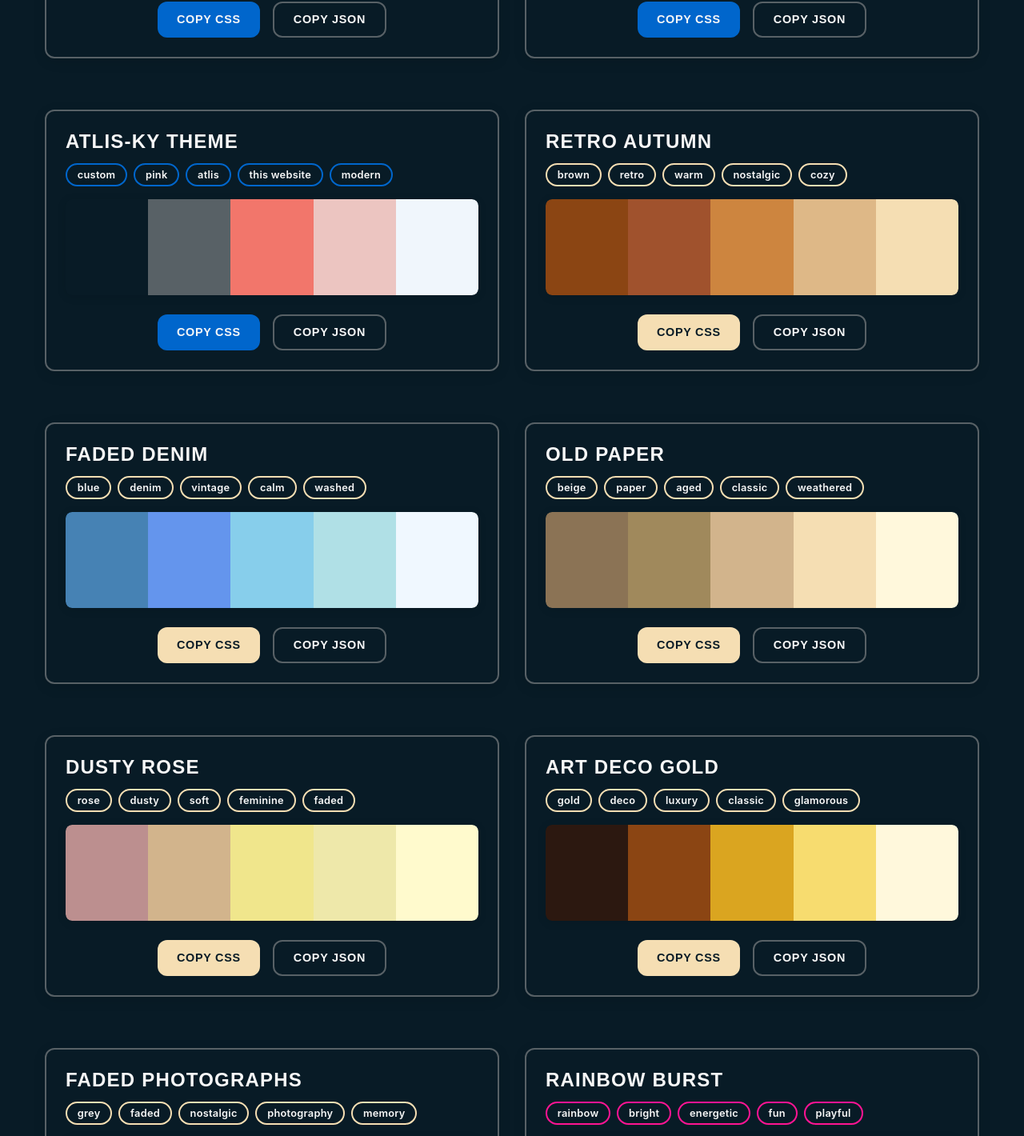
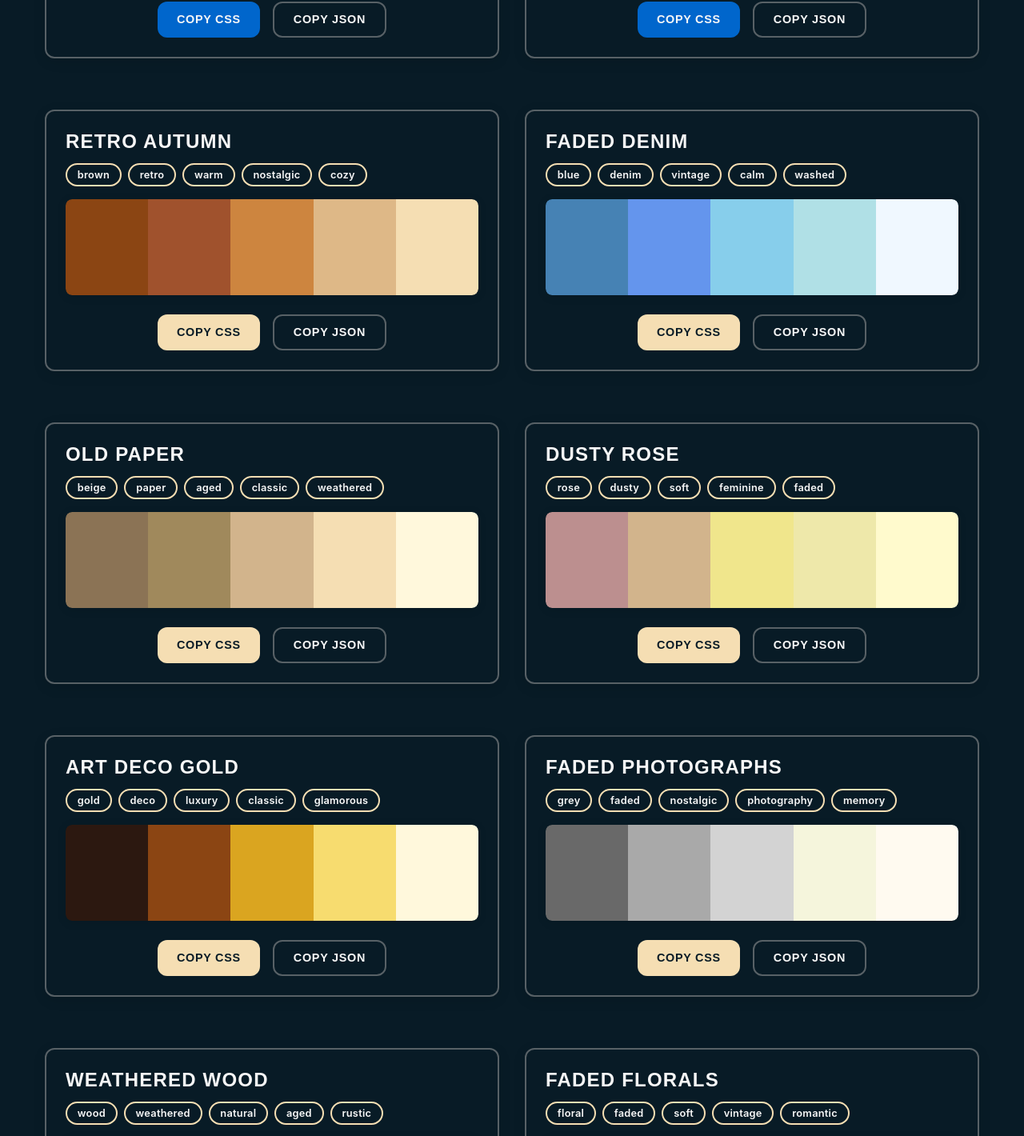
Before and after one commit to Atlis-Ky/colour-palette-tool, a React (Vite) app: page / in a window 1280 px wide. Shown: the part 5128-6548 px from the top of the page at 80% size. Built offline with nearby package versions, Linux system fonts and the light colour scheme; a web font is replaced by a local one.

Commit message:
data set updates, moved pastel dreams to correct category, added 2 new palettes to vintage and monochrome to balance the categories out a bit better

```diff
--- a/src/data/colourPalettes.js
+++ b/src/data/colourPalettes.js
@@ -112,44 +112,39 @@ const colourPalettes = {
       colours: ["#1A1A2E", "#16213E", "#E94560", "#F5F5F5", "#0F3460"],
       tags: ["dark", "tech", "modern", "bold", "futuristic"],
     },
+
     {
       id: "modern-3",
-      name: "Pastel Dreams",
-      colours: ["#FFE5E5", "#FFF0F5", "#E5F3FF", "#F0F8FF", "#F5F5DC"],
-      tags: ["pastel", "soft", "gentle", "light", "airy"],
-    },
-    {
-      id: "modern-4",
       name: "Neon Nights",
       colours: ["#FF073A", "#FF6B35", "#39FF14", "#1B9CFC", "#8E44AD"],
       tags: ["neon", "bright", "electric", "bold", "vivid"],
     },
     {
-      id: "modern-5",
+      id: "modern-4",
       name: "Corporate Blue",
       colours: ["#003366", "#0066CC", "#3399FF", "#66B2FF", "#CCE7FF"],
       tags: ["blue", "professional", "corporate", "trust", "reliable"],
     },
     {
-      id: "modern-6",
+      id: "modern-5",
       name: "Cyberpunk",
       colours: ["#0F0F23", "#E91E63", "#00FFFF", "#8A2BE2", "#FF1493"],
       tags: ["dark", "neon", "futuristic", "tech", "edgy"],
     },
     {
-      id: "modern-7",
+      id: "modern-6",
       name: "Silicon Valley",
       colours: ["#1E1E1E", "#007ACC", "#00D4AA", "#FF6B35", "#F8F8F2"],
       tags: ["tech", "silicon", "modern", "professional", "innovative"],
     },
     {
-      id: "modern-8",
+      id: "modern-7",
       name: "Midnight Code",
       colours: ["#0D1117", "#21262D", "#30363D", "#6E7681", "#F0F6FC"],
       tags: ["dark", "code", "github", "developer", "midnight"],
     },
     {
-      id: "modern-9",
+      id: "modern-8",
       name: "Atlis-Ky Theme",
       colours: ["#081b26", "#586166", "#f2766b", "#ecc5c1", "#F0F6FC"],
       tags: ["custom", "pink", "atlis", "this website", "modern"],
@@ -191,6 +186,18 @@ const colourPalettes = {
       name: "Faded Photographs",
       colours: ["#696969", "#A9A9A9", "#D3D3D3", "#F5F5DC", "#FFFAF0"],
       tags: ["grey", "faded", "nostalgic", "photography", "memory"],
+    },
+    {
+      id: "vintage-7",
+      name: "Weathered Wood",
+      colours: ["#654321", "#8B7355", "#D2B48C", "#DEB887", "#F5DEB3"],
+      tags: ["wood", "weathered", "natural", "aged", "rustic"],
+    },
+    {
+      id: "vintage-8",
+      name: "Faded Florals",
+      colours: ["#8FBC8F", "#DDA0DD", "#F0E68C", "#F5DEB3", "#FFF8DC"],
+      tags: ["floral", "faded", "soft", "vintage", "romantic"],
     },
   ],
   vibrant: [
@@ -241,12 +248,6 @@ const colourPalettes = {
       name: "Miami Vice",
       colours: ["#FF1493", "#00FFFF", "#FF69B4", "#00FA9A", "#FFD700"],
       tags: ["miami", "80s", "retro", "bright", "flashy"],
-    },
-    {
-      id: "vibrant-9",
-      name: "Pond Life",
-      colours: ["#7209B7", "#A663CC", "#4285F4", "#34A853", "#FBBC04"],
-      tags: ["mixed", "vibrant", "creative", "modern", "eclectic"],
     },
   ],
   pastel: [
@@ -304,6 +305,12 @@ const colourPalettes = {
       colours: ["#F3E0EC", "#EAD5E6", "#F2BEFC", "#CA9CE1", "#685F74"],
       tags: ["purple", "pink", "warm", "romantic", "dreamy"],
     },
+    {
+      id: "pastel-10",
+      name: "Pastel Dreams",
+      colours: ["#FFE5E5", "#FFF0F5", "#E5F3FF", "#F0F8FF", "#F5F5DC"],
+      tags: ["pastel", "soft", "gentle", "light", "airy"],
+    },
   ],
   monochrome: [
     {
@@ -341,6 +348,18 @@ const colourPalettes = {
       name: "Greyscale",
       colours: ["#000000", "#404040", "#808080", "#C0C0C0", "#FFFFFF"],
       tags: ["black", "white", "grey", "classic", "timeless"],
+    },
+    {
+      id: "monochrome-7",
+      name: "Teal Depths",
+      colours: ["#2F4F4F", "#008080", "#20B2AA", "#48D1CC", "#E0FFFF"],
+      tags: ["teal", "depths", "ocean", "monochrome", "calming"],
+    },
+    {
+      id: "monochrome-8",
+      name: "Pink Gradient",
+      colours: ["#8B008B", "#FF1493", "#FF69B4", "#FFB6C1", "#FFF0F5"],
+      tags: ["pink", "gradient", "feminine", "monochrome", "romantic"],
     },
   ],
   earth: [
```
